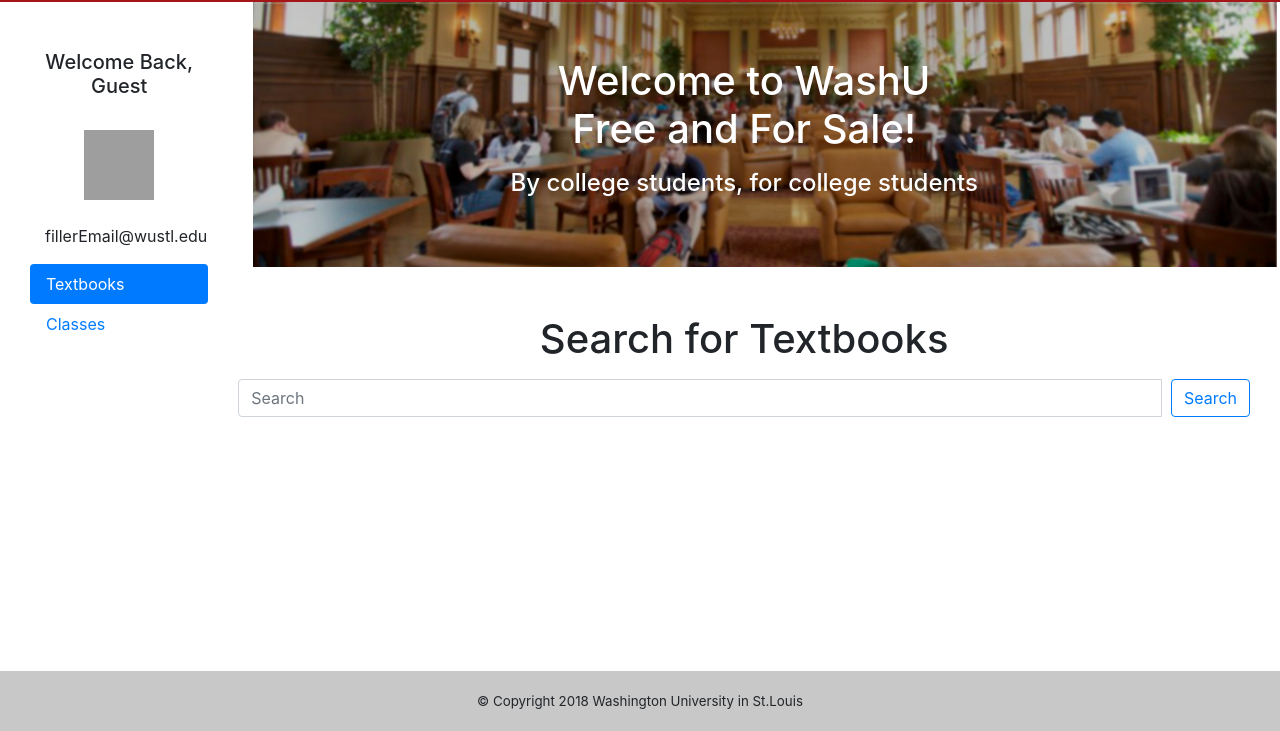
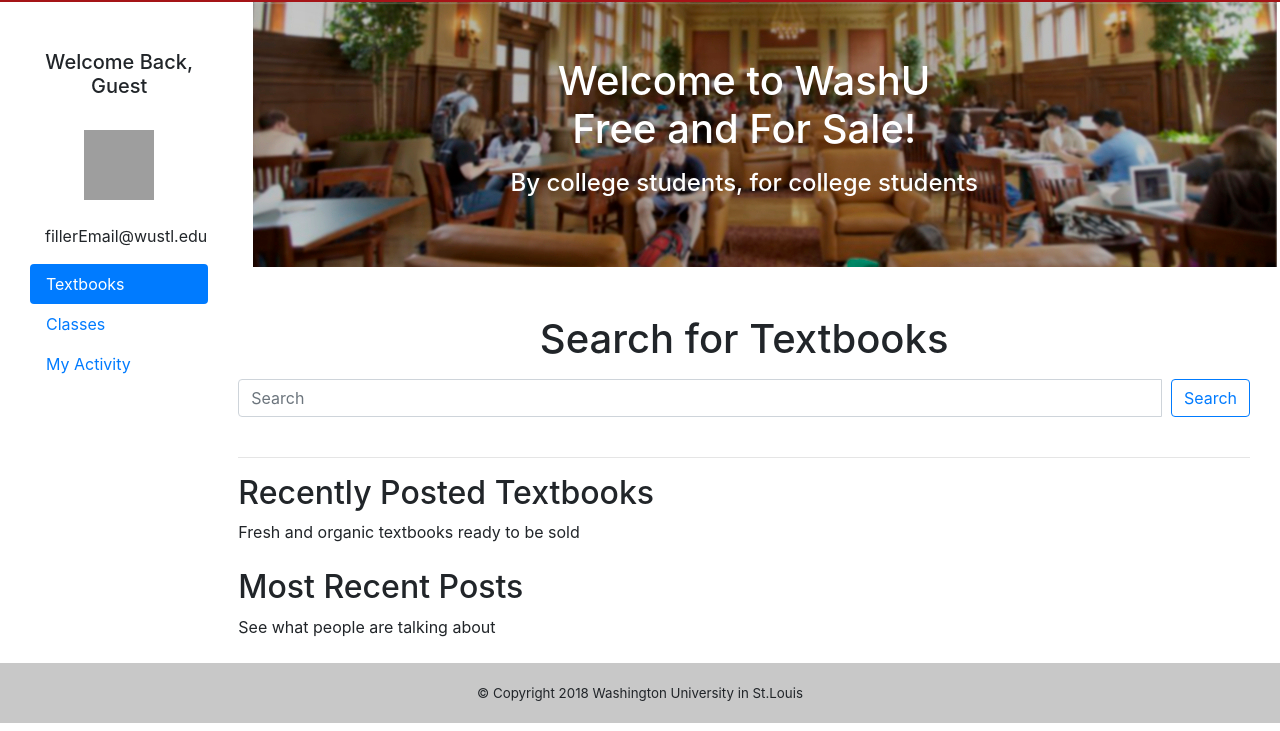
Before and after one commit to Selamawit1/CSE437S_Final_Project, a website: page public/html/homepage.html in a window 1280 px wide. Shown: the part 69-800 px from the top of the page. Drawn offline with nearby package versions, Linux system fonts and the light colour scheme; grey boxes are pictures that could not be loaded; some icons are missing.

Commit message:
Update Homepage

```diff
--- a/public/css/HomeStyle.css
+++ b/public/css/HomeStyle.css
@@ -19,8 +19,8 @@
     text-align: center;
     color: white;
 }
+
 .footer {
-  position: absolute;
   bottom: 0;
   width: 100%;
   height: auto;
--- a/public/html/homepage.html
+++ b/public/html/homepage.html
@@ -34,6 +34,7 @@
     <!-- MAIN CONTENT -->
     <div class="row">
       <div class="col-sm-2">
+
         <br><br>
         <!-- PROFILE INFO -->
         <h5 class="center">
@@ -55,6 +56,7 @@
         <div class="nav flex-column nav-pills" id="v-pills-tab" role="tablist" aria-orientation="vertical">
           <a class="nav-link active" id="v-pills-home-tab" data-toggle="pill" href="#v-pills-home" role="tab" aria-controls="v-pills-home" aria-selected="true">Textbooks</a>
           <a class="nav-link" id="v-pills-profile-tab" data-toggle="pill" href="#v-pills-profile" role="tab" aria-controls="v-pills-profile" aria-selected="false">Classes</a>
+          <a class="nav-link" id="v-pills-profile-tab" data-toggle="pill" href="#v-pills-profile" role="tab" aria-controls="v-pills-profile" aria-selected="false">My Activity</a>
         </div>
       </div>
       <div class="col-sm-10">
@@ -80,10 +82,20 @@
               <button type="button" class="btn btn-outline-primary">Search</button>
           </span>
           </div>
+        </div><br><hr>
+        <!-- RECENTLY ADDED TEXTBOOKS -->
+        <div>
+          <h2>Recently Posted Textbooks</h2>
+          Fresh and organic textbooks ready to be sold
+        </div>
+        <!-- RECENT POSTS -->
+        <div><br>
+          <h2>Most Recent Posts</h2>
+          See what people are talking about
         </div>
       </div>
     </div>
-  </div>
+  </div><br>
 
   <!-- FOOTER -->
   <footer class="footer">
```
